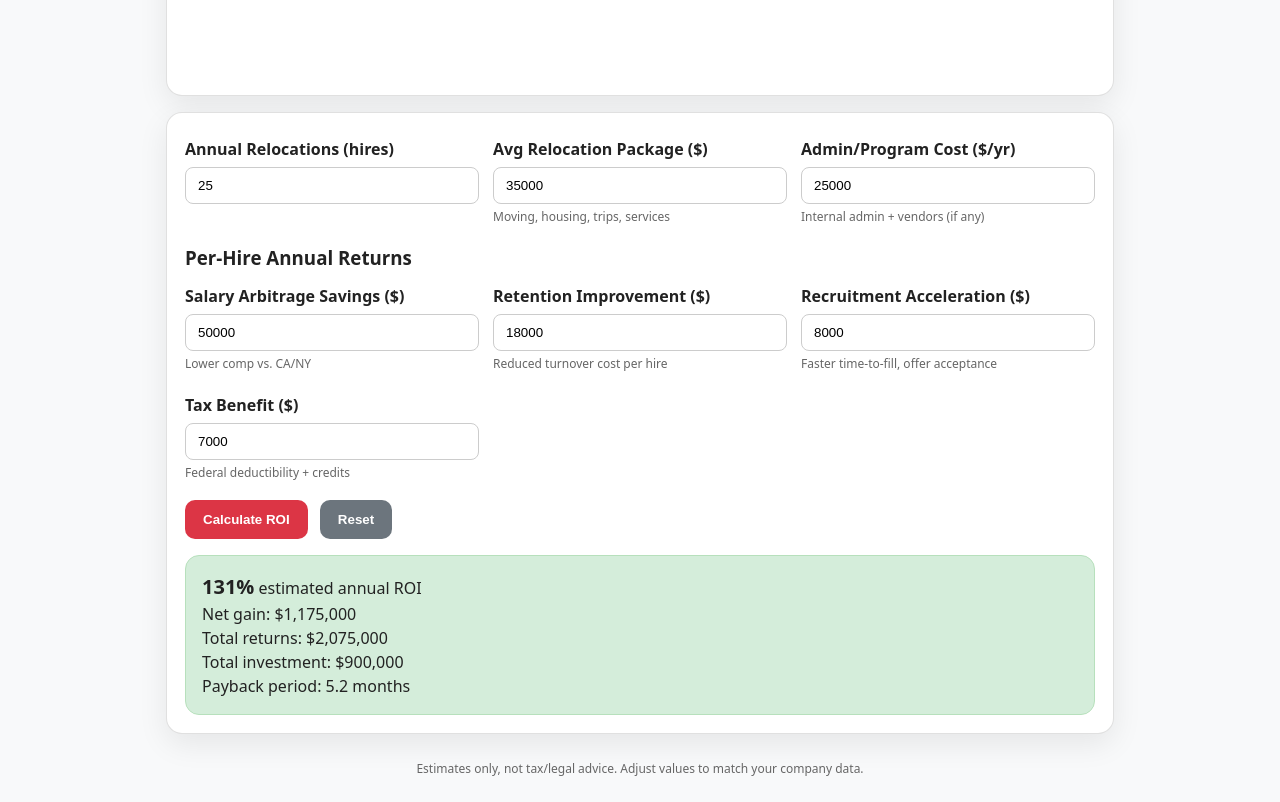
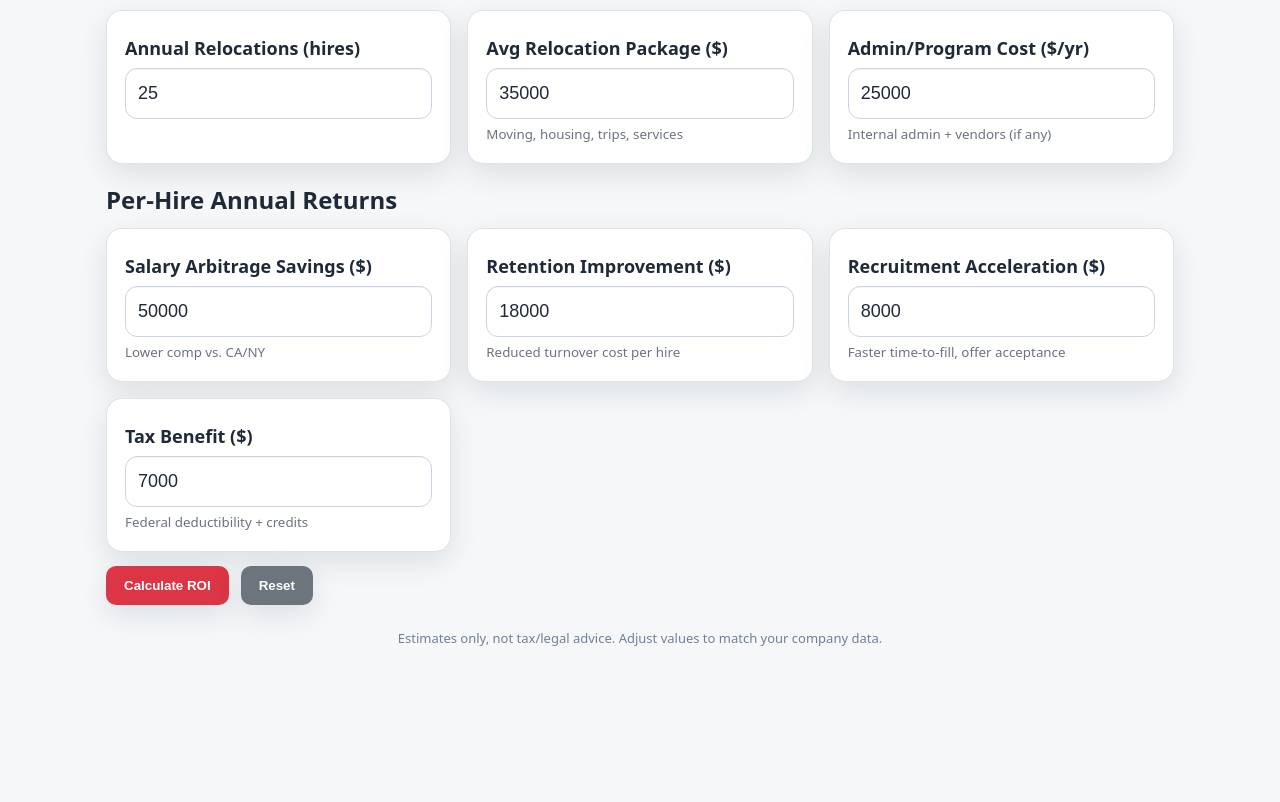
Before and after one commit to RECNGroup/concierge-cost-calculator, a plain HTML site: page vegas-relocation-roi-v2.html in a window 1280 px wide. Shown: the part 114-916 px from the top of the page. After the commit the page ends 816 px from the top, so only its background shows below. Drawn offline with Linux system fonts and the light colour scheme.

Commit message:
Add files via upload

```diff
--- a/vegas-relocation-roi-v2.html
+++ b/vegas-relocation-roi-v2.html
@@ -1,140 +1,202 @@
 <!doctype html>
 <html lang="en">
 <head>
-  <meta charset="utf-8" />
+  <meta charset="utf-8">
+  <meta name="viewport" content="width=device-width, initial-scale=1">
   <title>Vegas Relocation ROI Calculator</title>
-  <meta name="viewport" content="width=device-width, initial-scale=1" />
-  <meta name="theme-color" content="#dc3545" />
+  <meta name="theme-color" content="#dc3545">
   <style>
     :root{
+      --bg:#f5f7f9;
+      --card:#ffffff;
+      --text:#1f2937;
+      --muted:#eef2f7;
+      --border:rgba(13,27,42,.12);
       --red:#dc3545;
-      --red-dark:#a52733;
-      --orange:#fd7e14;
-      --muted:#f8f9fa;
-      --text:#222;
-      --success:#d4edda;
-      --card:#fff;
-      --border:rgba(0,0,0,.12);
+      --green:#28a745;
+      --cyan:#17a2b8;
+      --purple:#6f42c1;
+      --shadow:0 10px 30px rgba(13,27,42,.10);
+      --radius:16px;
+      --radius-sm:10px;
     }
     *{box-sizing:border-box}
-    body{margin:0; background:var(--muted); color:var(--text); font-family:system-ui,-apple-system,Segoe UI,Roboto,Helvetica,Arial,sans-serif; line-height:1.5;}
-    .container{max-width:980px; margin:24px auto; padding:0 16px;}
-    .hero{background:linear-gradient(135deg,var(--red) 0%, var(--orange) 100%); color:#fff; border-radius:18px; padding:28px; box-shadow:0 10px 30px rgba(0,0,0,.15);}
-    .hero h1{margin:0 0 6px}
-    .card{background:var(--card); border-radius:16px; border:1px solid var(--border); box-shadow:0 10px 30px rgba(0,0,0,.08); overflow:hidden;}
-    .grid{display:grid; grid-template-columns:repeat(auto-fit,minmax(230px,1fr)); gap:14px;}
-    .pad{padding:18px}
-    label{font-weight:600; display:block; margin:6px 0}
-    input{width:100%; border:1px solid #ccc; border-radius:8px; padding:10px 12px;}
-    .hint{font-size:12px; color:#666; margin-top:4px}
-    .btn{display:inline-block; background:var(--red); color:#fff; padding:12px 18px; border-radius:10px; text-decoration:none; font-weight:700; border:none; cursor:pointer}
-    .btn:active{transform:translateY(1px)}
-    .btn.secondary{background:#6c757d}
-    .result{background:var(--success); border:1px solid #b7e0bc; border-radius:14px; padding:16px; font-size:16px}
+    html,body{height:100%}
+    body{
+      margin:0;
+      font-family: system-ui,-apple-system,Segoe UI,Roboto,Helvetica,Arial;
+      background:var(--bg);
+      color:var(--text);
+      line-height:1.5;
+    }
+    .container{
+      max-width: 1100px;
+      margin: 16px auto 32px; /* small top margin; no hero */
+      padding: 0 16px;
+    }
+    h1{font-size: clamp(22px, 3vw, 36px); margin: 0 0 12px; font-weight: 800;}
+    p.lead{margin:0 0 18px; color:#516173}
+    .grid-3{display:grid; grid-template-columns: repeat(3, 1fr); gap:16px}
+    .grid-2{display:grid; grid-template-columns: repeat(2, 1fr); gap:16px}
+    .card{
+      background:var(--card);
+      border:1px solid var(--border);
+      border-radius: var(--radius);
+      box-shadow: var(--shadow);
+      padding: 18px;
+    }
+    label{display:block; font-weight:700; margin: 6px 0 6px; font-size:18px;}
+    small.help{display:block; margin-top:6px; color:#6b7280}
+    input[type=number]{
+      width:100%;
+      appearance: textfield;
+      -moz-appearance: textfield;
+      font-size:18px;
+      padding:14px 12px;
+      border:1px solid #cbd5e1;
+      border-radius:12px;
+      background:#fff;
+      color:var(--text);
+      outline:none;
+      box-shadow: inset 0 1px 0 rgba(13,27,42,.04);
+    }
+    input[type=number]:focus{border-color:#94a3b8; box-shadow: 0 0 0 3px rgba(99,102,241,.12)}
+    .actions{display:flex; gap:12px; margin-top:14px; align-items:center; flex-wrap:wrap}
+    button{
+      border:0;
+      padding:12px 18px;
+      border-radius:10px;
+      font-weight:800;
+      cursor:pointer;
+      box-shadow: var(--shadow);
+      color:#fff;
+    }
+    .btn-red{background:var(--red)}
+    .btn-grey{background:#6c757d}
+    .result{
+      display:none;
+      margin-top:16px;
+      border-radius:12px;
+      background:#e8f7ef;
+      border:1px solid #b7e4c7;
+      padding:16px;
+    }
+    .result.show{display:block}
     .result strong{font-size:20px}
-    .footer{margin:26px 0 6px; font-size:12px; color:#666; text-align:center}
-    .mono{font-variant-numeric:tabular-nums}
+    footer{margin-top:24px; text-align:center; color:#718096; font-size:13px}
+    @media (max-width: 900px){
+      .grid-3{grid-template-columns:1fr}
+      .grid-2{grid-template-columns:1fr}
+    }
   </style>
 </head>
 <body>
   <div class="container">
-    <div class="hero card">
     <h1>Vegas Relocation ROI Calculator</h1>
-      <p>Estimate annual ROI for your Las Vegas relocation program. Defaults mirror a 500-employee tech company relocating 25 hires/year from California.</p>
+    <p class="lead">Estimate the annual ROI of your Las Vegas relocation program. Adjust values to fit your company.</p>
+
+    <div class="grid-3">
+      <div class="card">
+        <label for="hires">Annual Relocations (hires)</label>
+        <input type="number" id="hires" min="0" step="1" value="25">
       </div>
-
-    <div class="card pad" style="margin-top:16px">
-      <div class="grid">
-        <div>
-          <label for="hires">Annual Relocations (hires)</label>
-          <input id="hires" type="number" value="25" min="1" />
+      <div class="card">
+        <label for="avgpkg">Avg Relocation Package ($)</label>
+        <input type="number" id="avgpkg" min="0" step="100" value="35000">
+        <small class="help">Moving, housing, trips, services</small>
       </div>
-        <div>
-          <label for="pkg">Avg Relocation Package ($)</label>
-          <input id="pkg" type="number" value="35000" min="0" step="100" />
-          <div class="hint">Moving, housing, trips, services</div>
-        </div>
-        <div>
+      <div class="card">
         <label for="admin">Admin/Program Cost ($/yr)</label>
-          <input id="admin" type="number" value="25000" min="0" step="500" />
-          <div class="hint">Internal admin + vendors (if any)</div>
+        <input type="number" id="admin" min="0" step="500" value="25000">
+        <small class="help">Internal admin + vendors (if any)</small>
       </div>
     </div>
 
-      <h3 style="margin:18px 0 6px">Per-Hire Annual Returns</h3>
-      <div class="grid">
-        <div>
-          <label for="salarySav">Salary Arbitrage Savings ($)</label>
-          <input id="salarySav" type="number" value="50000" min="0" step="500" />
-          <div class="hint">Lower comp vs. CA/NY</div>
+    <h2 style="margin:18px 0 10px; font-size:24px;">Per-Hire Annual Returns</h2>
+    <div class="grid-3">
+      <div class="card">
+        <label for="salary">Salary Arbitrage Savings ($)</label>
+        <input type="number" id="salary" min="0" step="100" value="50000">
+        <small class="help">Lower comp vs. CA/NY</small>
       </div>
-        <div>
-          <label for="turnSav">Retention Improvement ($)</label>
-          <input id="turnSav" type="number" value="18000" min="0" step="500" />
-          <div class="hint">Reduced turnover cost per hire</div>
+      <div class="card">
+        <label for="retention">Retention Improvement ($)</label>
+        <input type="number" id="retention" min="0" step="100" value="18000">
+        <small class="help">Reduced turnover cost per hire</small>
       </div>
-        <div>
-          <label for="recruitSav">Recruitment Acceleration ($)</label>
-          <input id="recruitSav" type="number" value="8000" min="0" step="500" />
-          <div class="hint">Faster time-to-fill, offer acceptance</div>
+      <div class="card">
+        <label for="recruit">Recruitment Acceleration ($)</label>
+        <input type="number" id="recruit" min="0" step="100" value="8000">
+        <small class="help">Faster time-to-fill, offer acceptance</small>
       </div>
-        <div>
-          <label for="taxSav">Tax Benefit ($)</label>
-          <input id="taxSav" type="number" value="7000" min="0" step="500" />
-          <div class="hint">Federal deductibility + credits</div>
+      <div class="card">
+        <label for="tax">Tax Benefit ($)</label>
+        <input type="number" id="tax" min="0" step="100" value="7000">
+        <small class="help">Federal deductibility + credits</small>
       </div>
     </div>
 
-      <div style="margin-top:18px">
-        <button class="btn" id="calcBtn">Calculate ROI</button>
-        <button class="btn secondary" id="resetBtn" style="margin-left:8px">Reset</button>
+    <div class="actions">
+      <button class="btn-red" id="calc">Calculate ROI</button>
+      <button class="btn-grey" id="reset">Reset</button>
     </div>
 
-      <div id="out" class="result" style="margin-top:16px; display:none">
-        <div><strong class="mono" id="roiPct">—%</strong> estimated annual ROI</div>
-        <div class="mono" id="netGain">Net gain: —</div>
-        <div class="mono" id="totReturn">Total returns: —</div>
-        <div class="mono" id="totInvest">Total investment: —</div>
-        <div class="mono" id="payback">Payback period: — months</div>
+    <div id="result" class="result">
+      <div><strong><span id="roiPct">—</span>% estimated annual ROI</strong></div>
+      <div style="margin-top:8px;">
+        <div>Net gain: <strong id="net">$—</strong></div>
+        <div>Total returns: <strong id="returns">$—</strong></div>
+        <div>Total investment: <strong id="invest">$—</strong></div>
+        <div>Payback period: <strong id="payback">— months</strong></div>
       </div>
     </div>
 
-    <p class="footer">Estimates only, not tax/legal advice. Adjust values to match your company data.</p>
+    <footer>Estimates only, not tax/legal advice. Adjust values to match your company data.</footer>
   </div>
 
   <script>
-    const $ = id => document.getElementById(id);
-    const fmt = n => n.toLocaleString(undefined, {style:'currency', currency:'USD', maximumFractionDigits:0});
+    const fmt = (n)=> n.toLocaleString(undefined,{maximumFractionDigits:0});
+    const $ = (id)=> document.getElementById(id);
 
-    function calc() {
-      const hires       = +$('hires').value || 0;
-      const pkg         = +$('pkg').value || 0;
-      const admin       = +$('admin').value || 0;
+    function calc(){
+      const hires = +$('hires').value || 0;
+      const avgpkg = +$('avgpkg').value || 0;
+      const admin = +$('admin').value || 0;
+      const salary = +$('salary').value || 0;
+      const retention = +$('retention').value || 0;
+      const recruit = +$('recruit').value || 0;
+      const tax = +$('tax').value || 0;
 
-      const salarySav   = +$('salarySav').value || 0;
-      const turnSav     = +$('turnSav').value || 0;
-      const recruitSav  = +$('recruitSav').value || 0;
-      const taxSav      = +$('taxSav').value || 0;
+      const invest = (avgpkg * hires) + admin;
+      const perHireReturn = salary + retention + recruit + tax;
+      const returns = perHireReturn * hires;
 
-      const perHireReturn = salarySav + turnSav + recruitSav + taxSav;
-      const totalReturn   = hires * perHireReturn;
-      const totalInvest   = hires * pkg + admin;
-      const net           = totalReturn - totalInvest;
-      const roiPct        = totalInvest > 0 ? (net / totalInvest) * 100 : 0;
-      const payback       = totalReturn > 0 ? (12 * totalInvest) / totalReturn : 0;
+      const net = returns - invest;
+      const roi = invest > 0 ? (net / invest) * 100 : 0;
+      const paybackMonths = returns > 0 ? (invest / returns) * 12 : 0;
 
-      $('out').style.display = 'block';
-      $('roiPct').textContent = (roiPct).toFixed(0) + '%';
-      $('netGain').textContent = 'Net gain: ' + fmt(net);
-      $('totReturn').textContent = 'Total returns: ' + fmt(totalReturn);
-      $('totInvest').textContent = 'Total investment: ' + fmt(totalInvest);
-      $('payback').textContent = 'Payback period: ' + (payback).toFixed(1) + ' months';
+      $('roiPct').textContent = Math.round(roi);
+      $('net').textContent = '$' + fmt(net);
+      $('returns').textContent = '$' + fmt(returns);
+      $('invest').textContent = '$' + fmt(invest);
+      $('payback').textContent = (paybackMonths>0 ? (Math.round(paybackMonths*10)/10) : 0) + ' months';
+
+      $('result').classList.add('show');
     }
 
-    $('calcBtn').addEventListener('click', calc);
-    $('resetBtn').addEventListener('click', () => { location.reload(); });
-    // Auto-calc on load with defaults
-    calc();
+    function reset(){
+      $('hires').value = 25;
+      $('avgpkg').value = 35000;
+      $('admin').value = 25000;
+      $('salary').value = 50000;
+      $('retention').value = 18000;
+      $('recruit').value = 8000;
+      $('tax').value = 7000;
+      $('result').classList.remove('show');
+    }
+
+    $('calc').addEventListener('click', calc);
+    $('reset').addEventListener('click', reset);
   </script>
 </body>
 </html>
```
Lines whose indentation alone changed are shown as unchanged.
